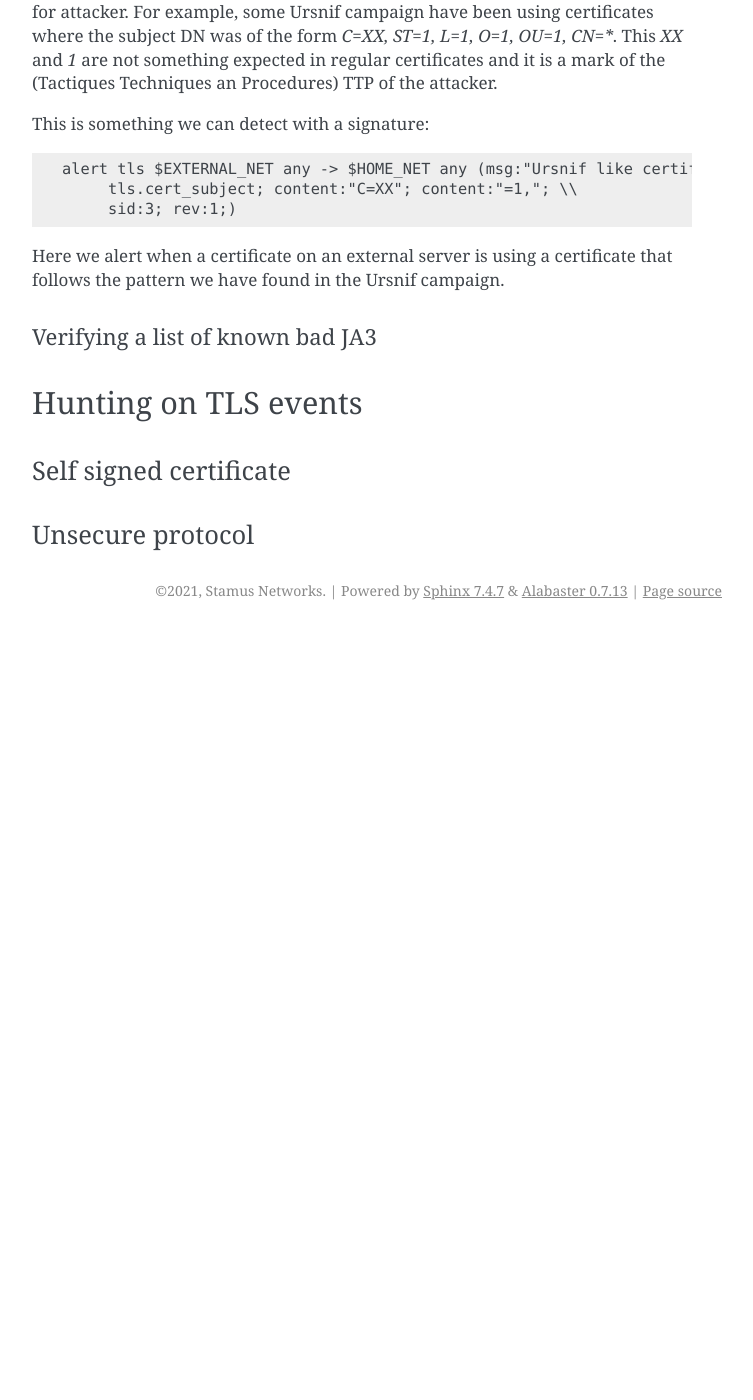
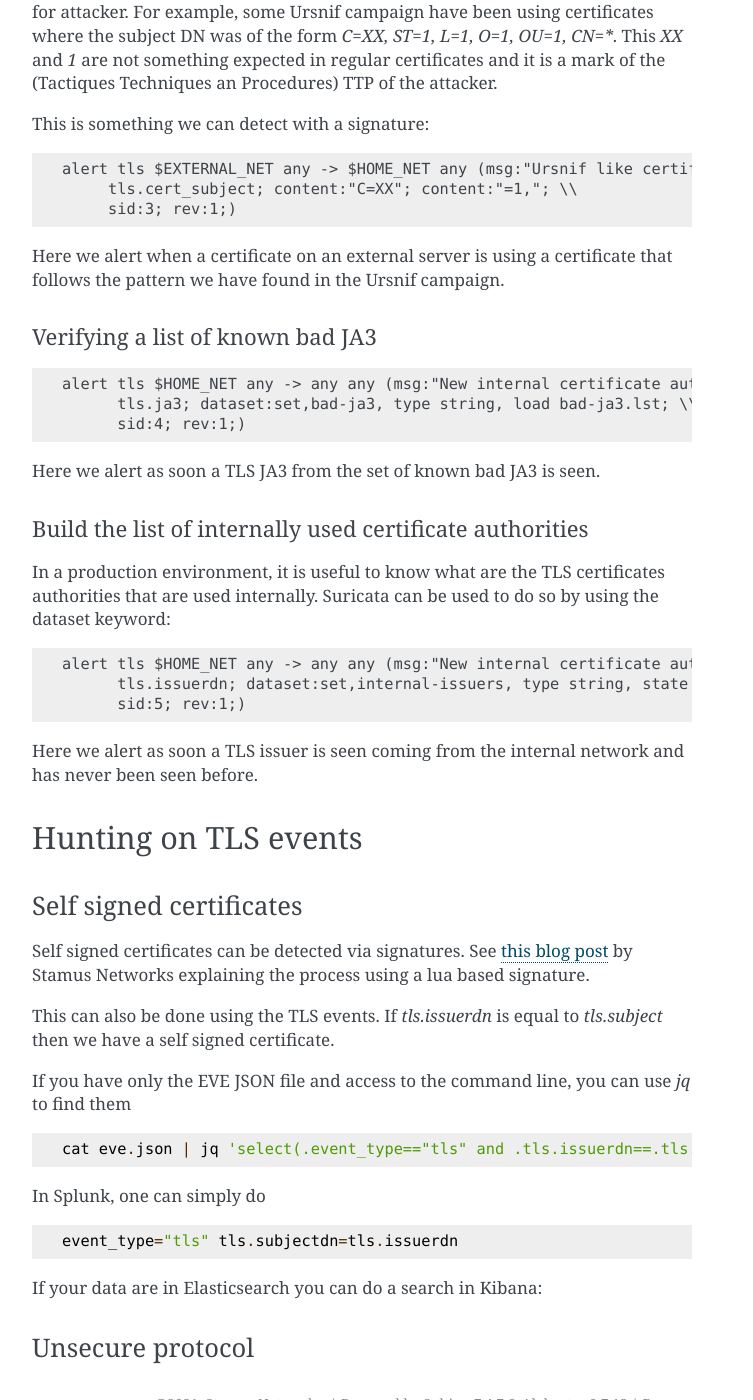
Before and after one commit to StamusNetworks/suricata-4-analysts, a Sphinx documentation site: the page built from source/tls-threat-hunting.rst, in a window 1280 px wide and 1400 px high, scrolled down 5894 px. Shown: the whole window, without its empty margins (388-1141 px from the left). Built offline with Sphinx 7.4.7, drawn with Linux system fonts in a browser that asks for light colours; before the commit the page ends 6524 px from its top, so only the background shows below that; some of the changed text lies outside the part shown.

Commit message:
tls: some more sections

```diff
--- a/source/tls-threat-hunting.rst
+++ b/source/tls-threat-hunting.rst
@@ -247,12 +247,50 @@ Verifying a list of known bad JA3
 ~~~~~~~~~~~~~~~~~~~~~~~~~~~~~~~~~
 
 
+.. code-block::
+
+  alert tls $HOME_NET any -> any any (msg:"New internal certificate authority"; \\
+        tls.ja3; dataset:set,bad-ja3, type string, load bad-ja3.lst; \\
+        sid:4; rev:1;)
+
+
+Here we alert as soon a TLS JA3 from the set of known bad JA3 is seen.
+
+
+Build the list of internally used certificate authorities
+~~~~~~~~~~~~~~~~~~~~~~~~~~~~~~~~~~~~~~~~~~~~~~~~~~~~~~~~~
+
+In a production environment, it is useful to know what are the TLS certificates authorities
+that are used internally. Suricata can be used to do so by using the dataset keyword:
+
+.. code-block::
+
+  alert tls $HOME_NET any -> any any (msg:"New internal certificate authority"; \\
+        tls.issuerdn; dataset:set,internal-issuers, type string, state internal-issuers.lst, memcap 10Mb, hashsize 100; \\
+        sid:5; rev:1;)
+
+Here we alert as soon a TLS issuer is seen coming from the internal network and has never been seen before.
 
 Hunting on TLS events
 =====================
 
-Self signed certificate
------------------------
+Self signed certificates
+------------------------
+
+Self signed certificates can be detected via signatures. See `this blog post <https://www.stamus-networks.com/blog/2015/07/24/finding-self-signed-tls-certificates-suricata-and-luajit-scripting>`_ by Stamus Networks explaining the process using a lua based
+signature.
+
+This can also be done using the TLS events. If `tls.issuerdn` is equal to `tls.subject` then we have a self signed certificate.
+
+If you have only the EVE JSON file and access to the command line, you can use `jq` to find them ::
+
+  cat eve.json | jq 'select(.event_type=="tls" and .tls.issuerdn==.tls.subject)'
+
+In Splunk, one can simply do ::
+
+ event_type="tls" tls.subjectdn=tls.issuerdn
+
+If your data are in Elasticsearch you can do a search in Kibana:
 
 Unsecure protocol
 -----------------
```
